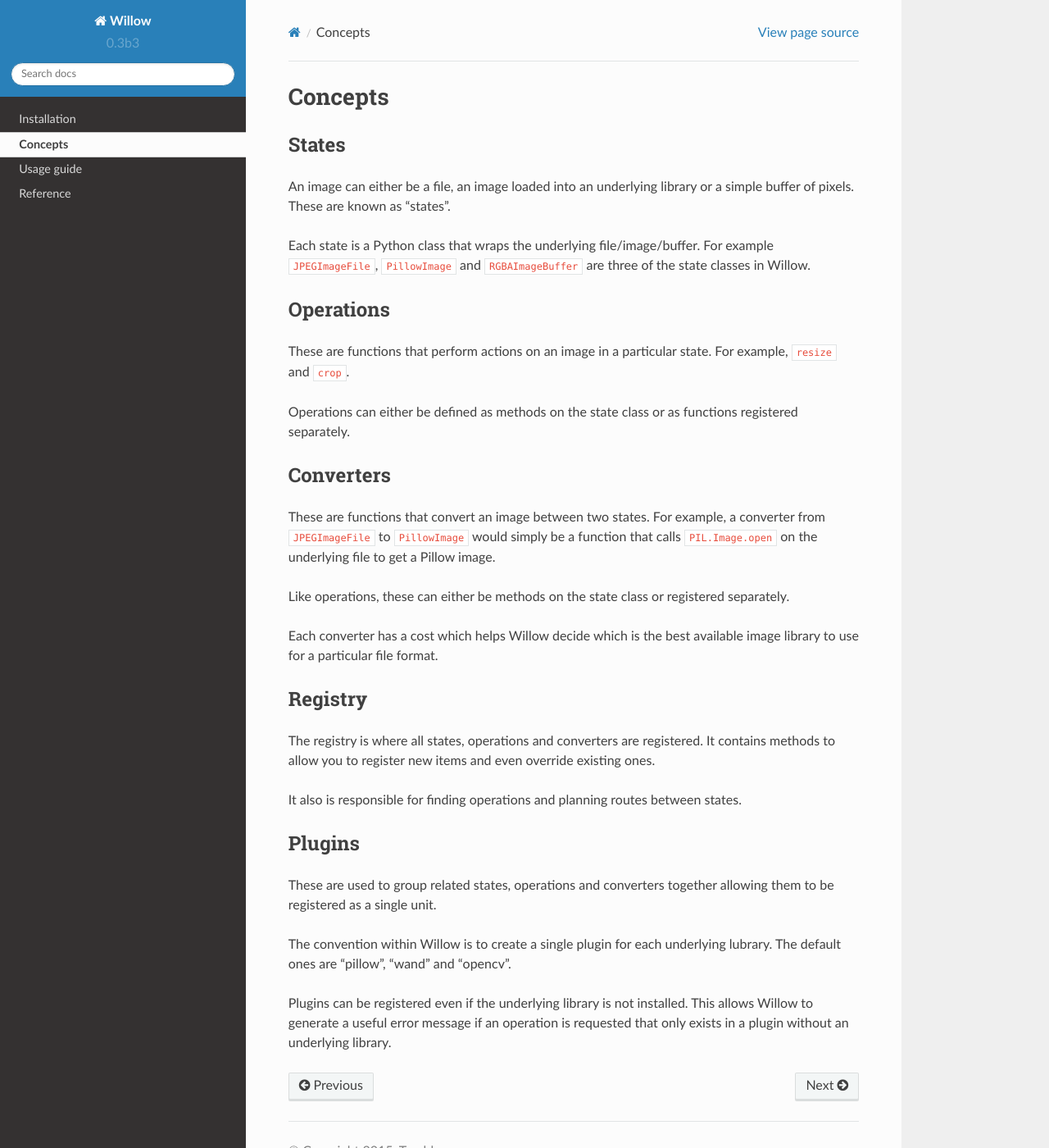
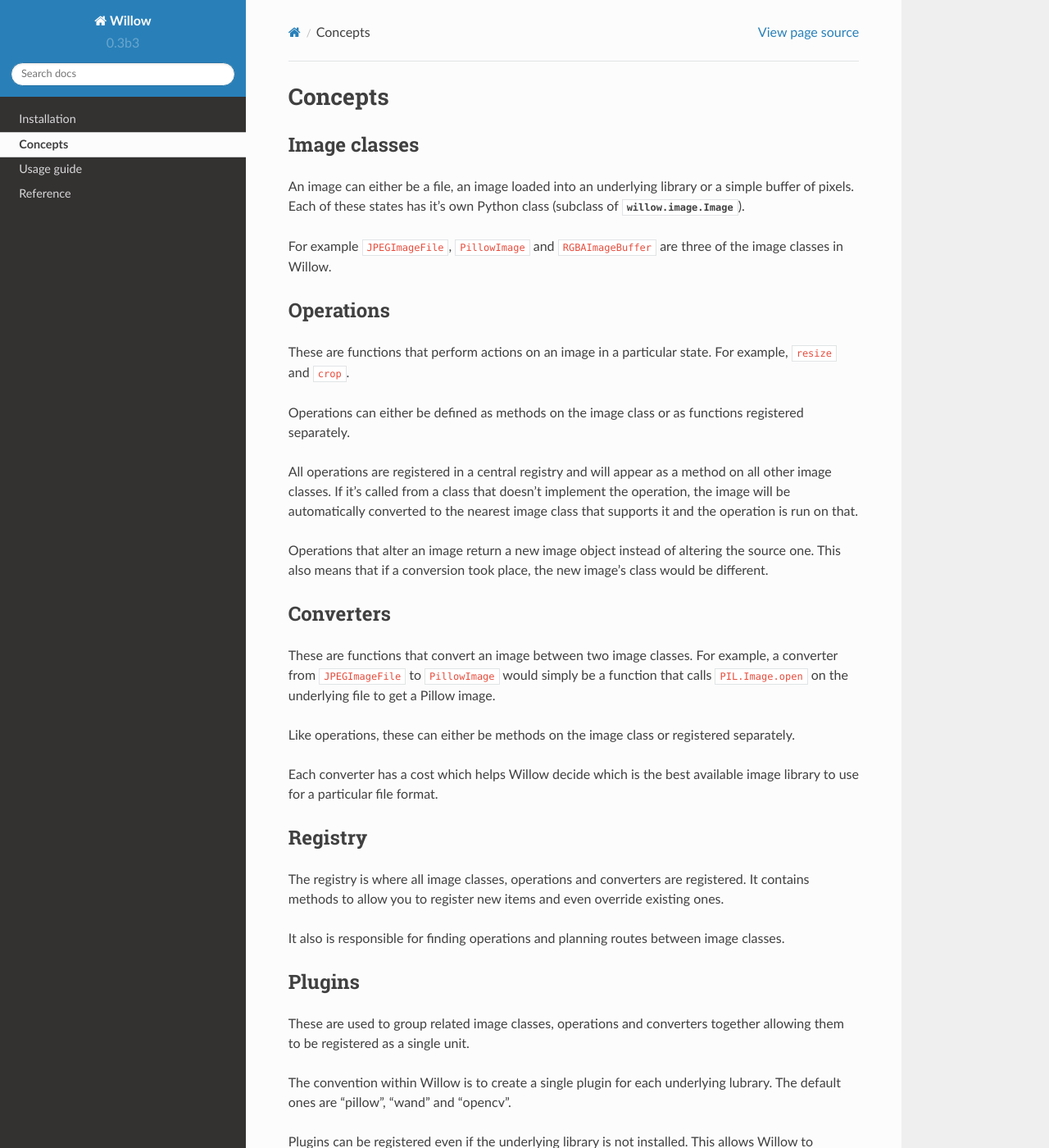
Before and after one commit to wagtail/Willow, a Sphinx documentation site: the page built from docs/concepts.rst, in a window 1280 px wide and 1400 px high. Shown: the whole window at 82% size. Built offline with Sphinx 7.4.7 and the Read the Docs theme 2.0.0, drawn with Linux system fonts in a browser that asks for light colours.

Commit message:
Updated concepts.rst

```diff
--- a/docs/concepts.rst
+++ b/docs/concepts.rst
@@ -1,40 +1,44 @@
 Concepts
 ========
 
-States
-------
+Image classes
+-------------
 
-An image can either be a file, an image loaded into an underlying library or a simple buffer of pixels. These are known as "states".
+An image can either be a file, an image loaded into an underlying library or a simple buffer of pixels. Each of these states has it's own Python class (subclass of :class:`willow.image.Image`).
 
-Each state is a Python class that wraps the underlying file/image/buffer. For example ``JPEGImageFile``, ``PillowImage`` and ``RGBAImageBuffer`` are three of the state classes in Willow.
+For example ``JPEGImageFile``, ``PillowImage`` and ``RGBAImageBuffer`` are three of the image classes in Willow.
 
 Operations
 ----------
 
 These are functions that perform actions on an image in a particular state. For example, ``resize`` and ``crop``.
 
-Operations can either be defined as methods on the state class or as functions registered separately.
+Operations can either be defined as methods on the image class or as functions registered separately.
+
+All operations are registered in a central registry and will appear as a method on all other image classes. If it's called from a class that doesn't implement the operation, the image will be automatically converted to the nearest image class that supports it and the operation is run on that.
+
+Operations that alter an image return a new image object instead of altering the source one. This also means that if a conversion took place, the new image's class would be different.
 
 Converters
 ----------
 
-These are functions that convert an image between two states. For example, a converter from ``JPEGImageFile`` to ``PillowImage`` would simply be a function that calls ``PIL.Image.open`` on the underlying file to get a Pillow image.
+These are functions that convert an image between two image classes. For example, a converter from ``JPEGImageFile`` to ``PillowImage`` would simply be a function that calls ``PIL.Image.open`` on the underlying file to get a Pillow image.
 
-Like operations, these can either be methods on the state class or registered separately.
+Like operations, these can either be methods on the image class or registered separately.
 
 Each converter has a cost which helps Willow decide which is the best available image library to use for a particular file format.
 
 Registry
 --------
 
-The registry is where all states, operations and converters are registered. It contains methods to allow you to register new items and even override existing ones.
+The registry is where all image classes, operations and converters are registered. It contains methods to allow you to register new items and even override existing ones.
 
-It also is responsible for finding operations and planning routes between states.
+It also is responsible for finding operations and planning routes between image classes.
 
 Plugins
 -------
 
-These are used to group related states, operations and converters together allowing them to be registered as a single unit.
+These are used to group related image classes, operations and converters together allowing them to be registered as a single unit.
 
 The convention within Willow is to create a single plugin for each underlying lubrary. The default ones are "pillow", "wand" and "opencv".
 
```
